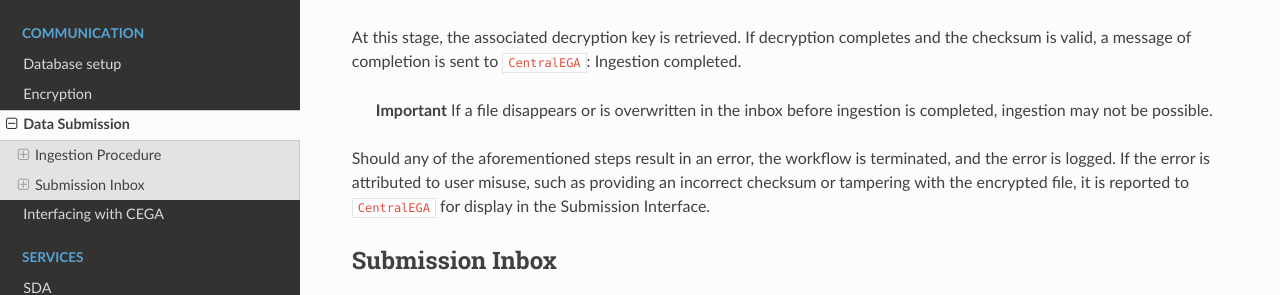
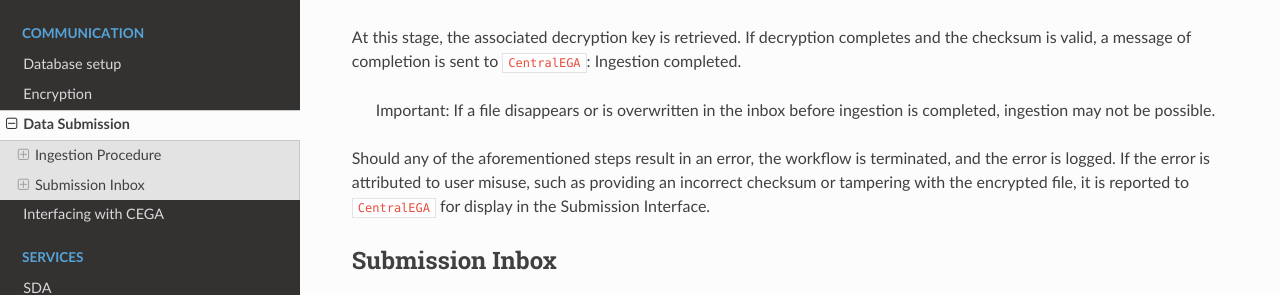
Before and after one commit to neicnordic/neic-sda, an MkDocs documentation site: the page built from docs/submission.md, in a window 1280 px wide and 900 px high, scrolled down 2288 px. Shown: the part 157-452 px from the top of the window. Built offline with MkDocs 1.6.1, drawn with Linux system fonts in a browser that asks for light colours; nearby versions of some CDN libraries.

```diff
--- a/docs/submission.md
+++ b/docs/submission.md
@@ -157,7 +157,7 @@ At this stage, the associated decryption key is retrieved. If decryption
 completes and the checksum is valid, a message of completion is sent to
 `CentralEGA`: Ingestion completed.
 
-> **Important**
+> Important:
 > If a file disappears or is overwritten in the inbox before ingestion is completed, ingestion may not be possible.
 
 Should any of the aforementioned steps result in an error, the workflow is terminated, and the error is logged. If the error is attributed to user misuse, such as providing an incorrect checksum or tampering with the encrypted file, it is reported to `CentralEGA` for display in the Submission Interface.
```
